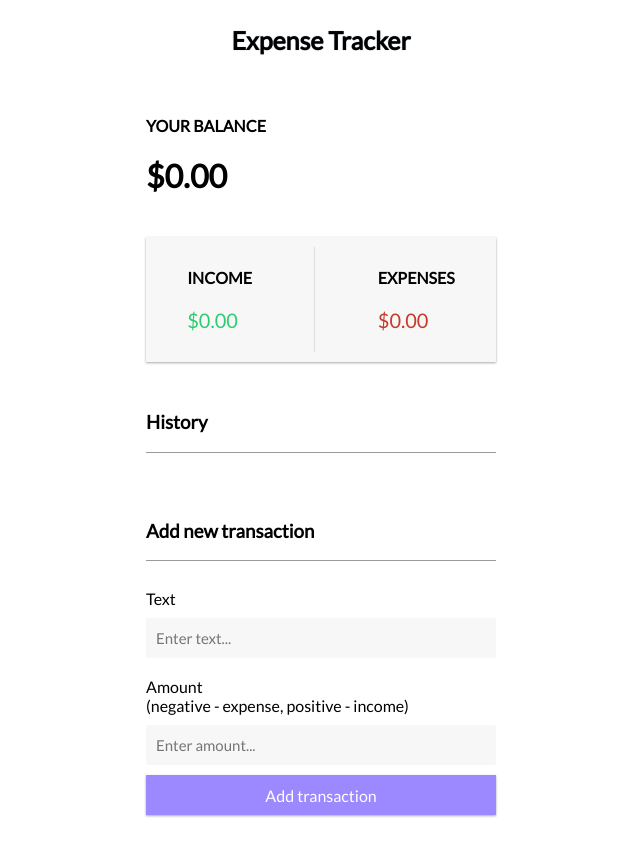
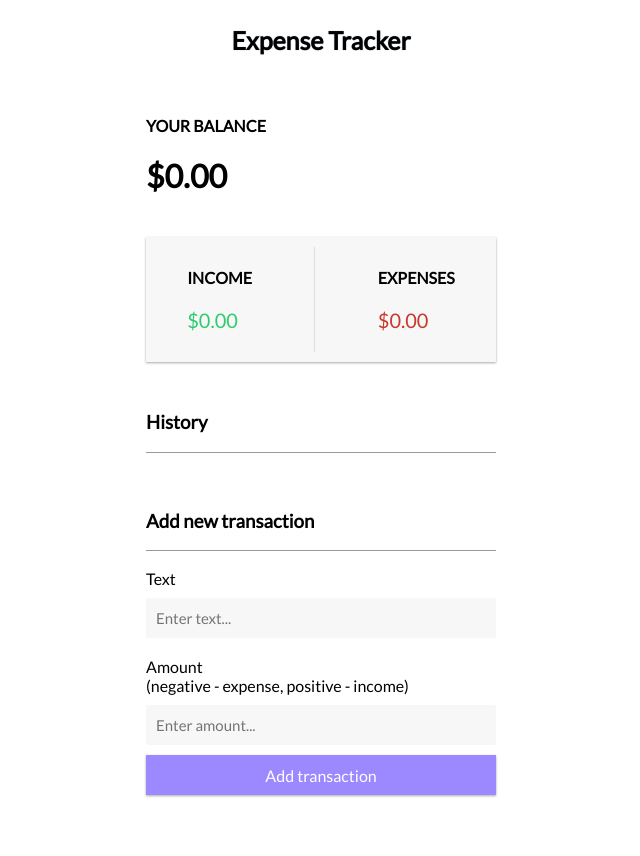
Before and after one commit to Amir-Shahzad7/Expense-Tracker-App, a React (Create React App) app: page / in a window 1280 px wide. Shown: the top 856 px of the page, without its empty margins (319-959 px from the left). Built offline with nearby package versions, Linux system fonts and the light colour scheme.

Commit message:
Update App.css

```diff
--- a/src/App.css
+++ b/src/App.css
@@ -38,15 +38,15 @@
 .HorizontalLine{
   height: 1px;
   border-width: 1px 0px 0px 0px;
-  margin-top: 10px;
+  margin-top: 5px;
 }
 .AddTransaction{
   font-family: "Lato";
-  padding-top: 40px;
+  padding-top: 30px;
 }
 .Form{
   font-family: "Lato";
-  margin-top: 20px;
+  margin-top: 10px;
 }
 .InputBoxes{
   background-color: #f7f7f7;
```
